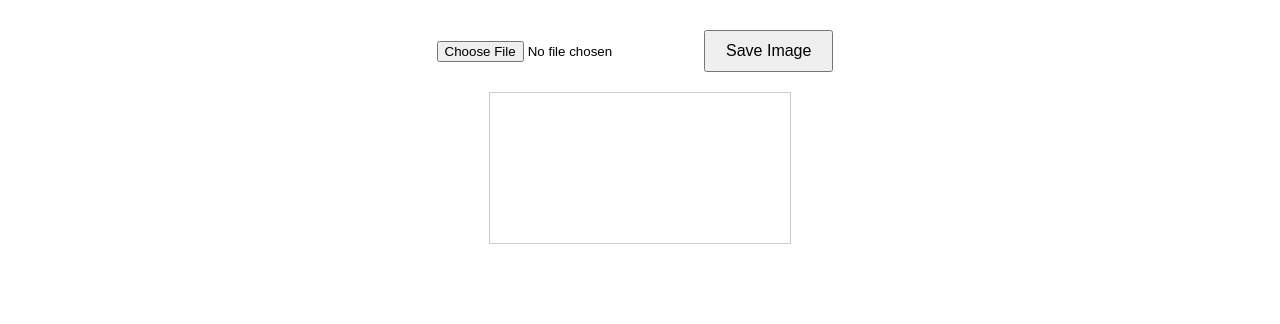
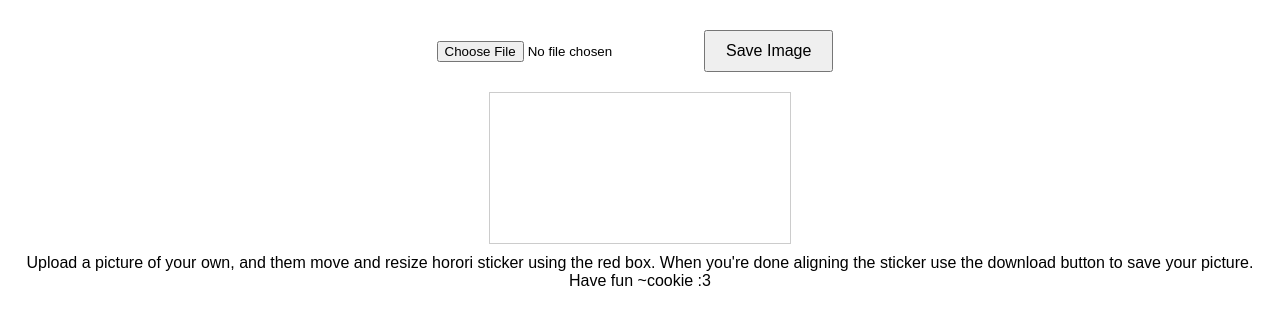
Before and after one commit to Pecuki/HororiPointer, a plain HTML site: page index.html in a window 1280 px wide. Drawn offline with Linux system fonts and the light colour scheme.

Commit message:
Update index.html

```diff
--- a/index.html
+++ b/index.html
@@ -155,5 +155,8 @@
       draw(); // redraw with red handle after save
     });
   </script>
+  <p id="note" style="margin-top: 10px; font-size: 16px;">
+  Upload a picture of your own, and them move and resize horori sticker using the red box. When you're done aligning the sticker use the download button to save your picture. Have fun ~cookie :3
+</p>
 </body>
 </html>
```
